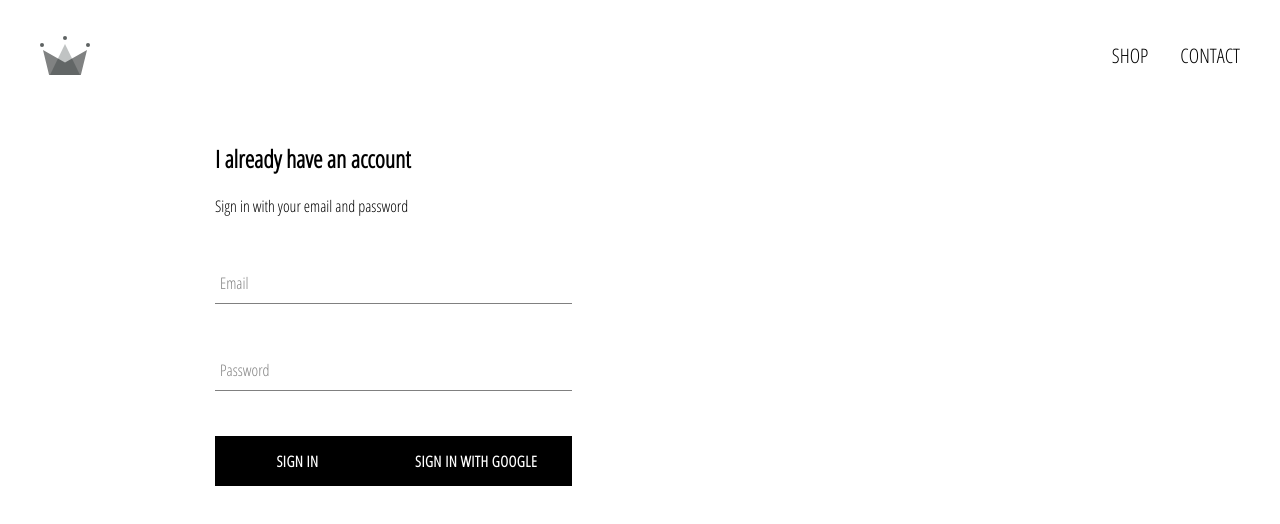
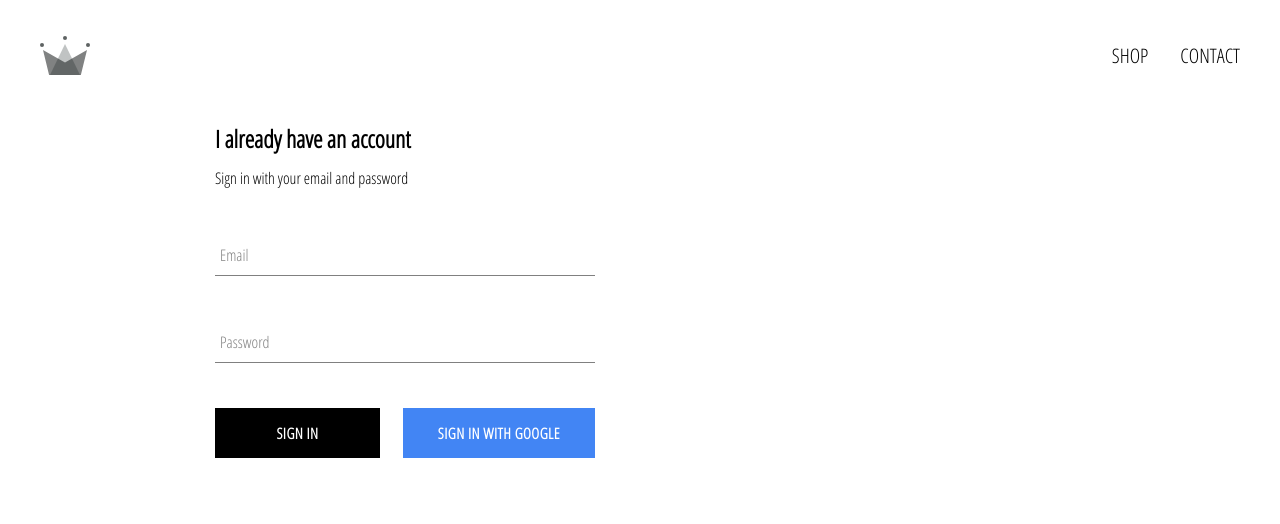
Before and after one commit to KevinSnijders/E-commerce, a React (Create React App) app: page /signin in a window 1280 px wide. Shown: the top 524 px of the page. Built offline with nearby package versions, Linux system fonts and the light colour scheme.

Commit message:
Add different custom button styles and changed buttons in sign in page

```diff
--- a/src/components/custom-button/CustomButton.component.tsx
+++ b/src/components/custom-button/CustomButton.component.tsx
@@ -5,15 +5,21 @@ import { CustomButtonContainer } from "./CustomButton.styles";
 type CustomButtonProps = {
   type?: string;
   onClick?: () => void;
+  isGoogleSignIn?: boolean;
   children?: React.ReactNode;
 };
 
 const CustomButton: React.FC<CustomButtonProps> = ({
   type,
   onClick,
+  isGoogleSignIn,
   children
 }: CustomButtonProps) => (
-  <CustomButtonContainer type={type} onClick={onClick}>
+  <CustomButtonContainer
+    type={type}
+    isGoogleSignIn={isGoogleSignIn}
+    onClick={onClick}
+  >
     {children}
   </CustomButtonContainer>
 );
--- a/src/components/custom-button/CustomButton.styles.jsx
+++ b/src/components/custom-button/CustomButton.styles.jsx
@@ -1,4 +1,47 @@
-import styled from "styled-components";
+import styled, { css } from "styled-components";
+
+const ButtonStyles = css`
+  background-color: black;
+  color: white;
+  border: none;
+
+  &:hover {
+    background-color: white;
+    color: black;
+    border: 1px solid black;
+  }
+`;
+
+const InvertedButtonStyles = css`
+  background-color: white;
+  color: black;
+  border: 1px solid black;
+
+  &:hover {
+    background-color: black;
+    color: white;
+    border: none;
+  }
+`;
+
+const GoogleSignInStyles = css`
+  background-color: #4285f4;
+  color: white;
+
+  &:hover {
+    background-color: #357ae8;
+    border: none;
+  }
+`;
+
+const getButtonStyles = props => {
+  console.log(props);
+  if (props.isGoogleSignIn) {
+    return GoogleSignInStyles;
+  }
+
+  return props.inverted ? InvertedButtonStyles : ButtonStyles;
+};
 
 export const CustomButtonContainer = styled.button`
   min-width: 165px;
@@ -15,10 +58,8 @@ export const CustomButtonContainer = styled.button`
   font-weight: bolder;
   border: none;
   cursor: pointer;
+  display: flex;
+  justify-content: center;
 
-  &:hover {
-    background-color: white;
-    color: black;
-    border: 1px solid black;
-  }
+  ${getButtonStyles}
 `;
--- a/src/components/sign-in/SignIn.component.tsx
+++ b/src/components/sign-in/SignIn.component.tsx
@@ -4,7 +4,12 @@ import * as Yup from "yup";
 
 import CustomButton from "../custom-button/CustomButton.component";
 import { signInWithGoogle } from "../../firebase/firebase.utils";
-import { SignInContainer, SignInTitle, SignInSubtitle } from "./SignIn.styles";
+import {
+  SignInContainer,
+  SignInTitle,
+  SignInSubtitle,
+  ButtonsContainer
+} from "./SignIn.styles";
 
 import {
   CustomFieldContainer,
@@ -78,11 +83,16 @@ class SignIn extends Component<{}, FormValues> {
                 </CustomFieldLabel>
                 <ErrorMessage name={password} />
               </CustomFieldContainer>
-
-              <CustomButton type="submit">Sign In</CustomButton>
-              <CustomButton type="button" onClick={signInWithGoogle}>
-                Sign in with Google
-              </CustomButton>
+              <ButtonsContainer>
+                <CustomButton type="submit">Sign In</CustomButton>
+                <CustomButton
+                  type="button"
+                  isGoogleSignIn
+                  onClick={signInWithGoogle}
+                >
+                  Sign in with Google
+                </CustomButton>
+              </ButtonsContainer>
             </Form>
           )}
         </Formik>
--- a/src/components/sign-in/SignIn.styles.jsx
+++ b/src/components/sign-in/SignIn.styles.jsx
@@ -1,7 +1,18 @@
 import styled from "styled-components";
 
-export const SignInContainer = styled.div``;
+export const SignInContainer = styled.div`
+  width: 38rem;
+  display: flex;
+  flex-direction: column;
+`;
 
-export const SignInTitle = styled.h2``;
+export const SignInTitle = styled.h2`
+  margin: 0 0 1.2rem;
+`;
 
 export const SignInSubtitle = styled.span``;
+
+export const ButtonsContainer = styled.div`
+  display: flex;
+  justify-content: space-between;
+`;
```
